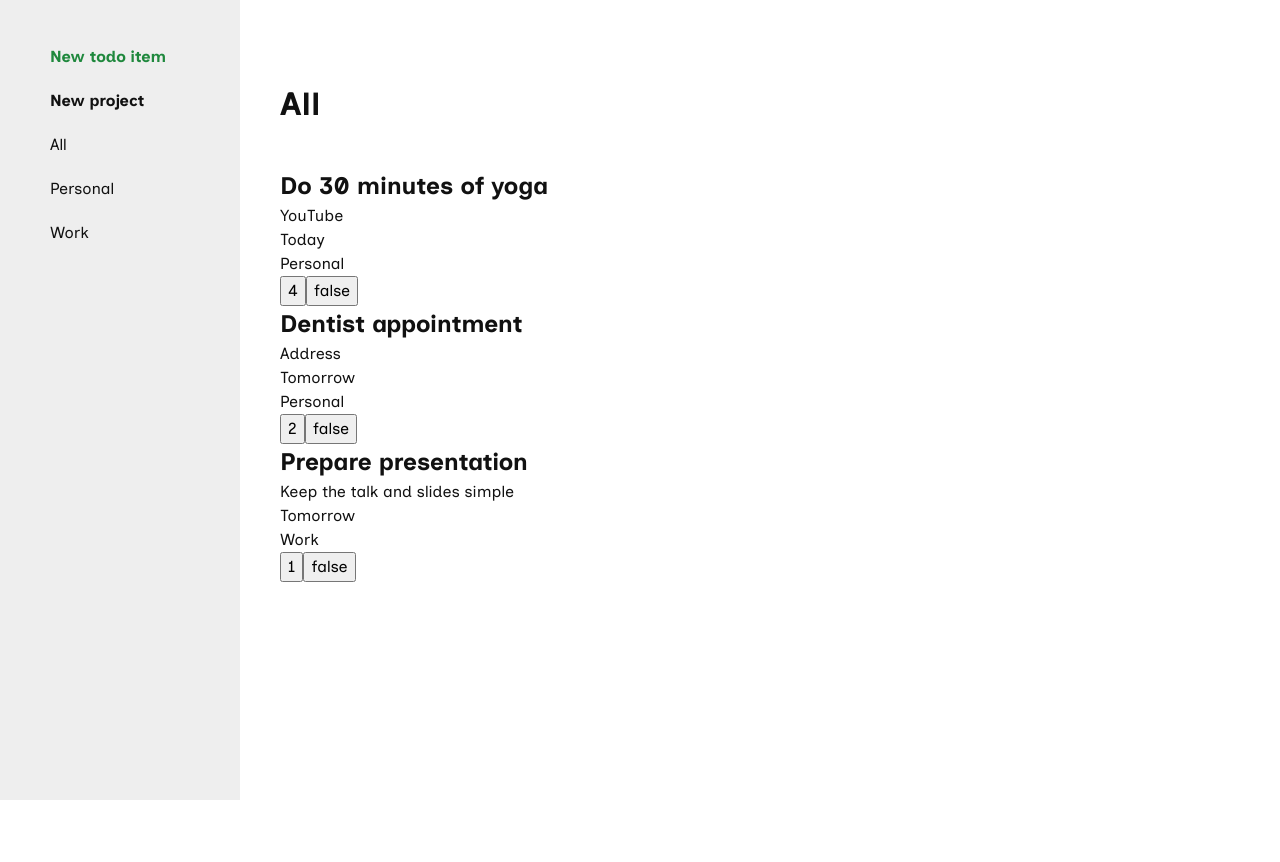
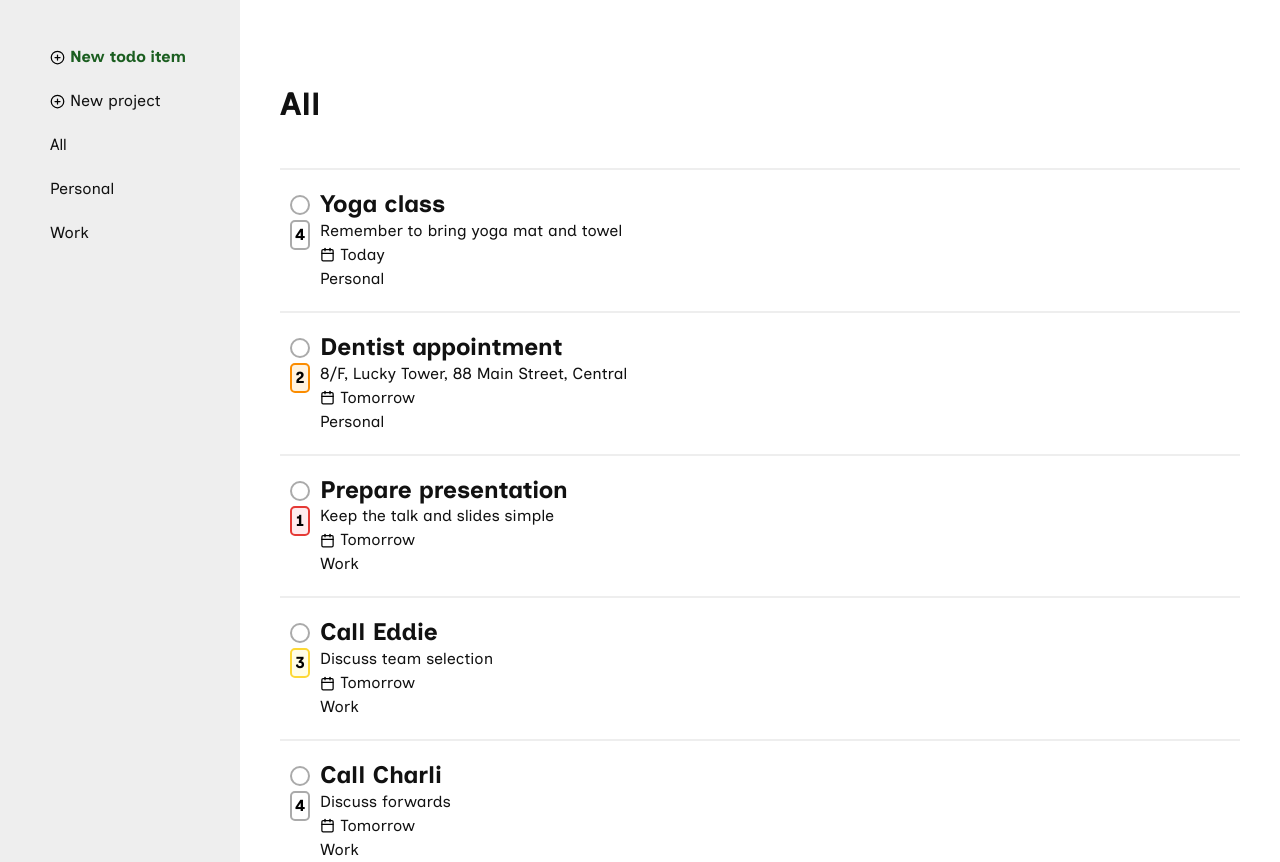
Before and after one commit to dsmchen/todo-list, a website built with webpack: page src/template.html in a window 1280 px wide. Before the commit the page ends 800 px from the top, so only its background shows below. Built offline with nearby package versions, Linux system fonts and the light colour scheme.

Commit message:
Add card style

```diff
--- a/src/modules/todoHandler.js
+++ b/src/modules/todoHandler.js
@@ -58,8 +58,19 @@ export function addTodoItem(title, description, dueDate, project, priority) {
   }
 }
 
-addTodoItem('Do 30 minutes of yoga', 'YouTube', 'Today', 'Personal');
-addTodoItem('Dentist appointment', 'Address', 'Tomorrow', 'Personal', 2);
+addTodoItem(
+  'Yoga class',
+  'Remember to bring yoga mat and towel',
+  'Today',
+  'Personal'
+);
+addTodoItem(
+  'Dentist appointment',
+  '8/F, Lucky Tower, 88 Main Street, Central',
+  'Tomorrow',
+  'Personal',
+  2
+);
 addTodoItem(
   'Prepare presentation',
   'Keep the talk and slides simple',
@@ -67,3 +78,5 @@ addTodoItem(
   'Work',
   1
 );
+addTodoItem('Call Eddie', 'Discuss team selection', 'Tomorrow', 'Work', 3);
+addTodoItem('Call Charli', 'Discuss forwards', 'Tomorrow', 'Work');
--- a/src/modules/todoUI.js
+++ b/src/modules/todoUI.js
@@ -37,17 +37,21 @@ export function todoUI() {
 
     itemCard.setAttribute('data-id', id);
     itemCard.setAttribute('data-project', proj.toLowerCase());
+    itemPriority.setAttribute('data-priority', prio);
+    itemIsDone.setAttribute('data-is-done', isDone);
+
+    itemDueDate.classList.add('due-date');
+    itemPriority.classList.add('priority-btn');
     itemIsDone.classList.add('is-done-btn');
+
+    itemPriority.addEventListener('click', handleClickPriority);
     itemIsDone.addEventListener('click', handleClickIsDone);
-    itemPriority.classList.add('priority-btn');
-    itemPriority.addEventListener('click', handleClickPriority);
 
     itemTitle.textContent = title;
     itemDescription.textContent = desc;
     itemDueDate.textContent = dueDate;
     itemProject.textContent = proj;
     itemPriority.textContent = prio;
-    itemIsDone.textContent = isDone;
 
     itemCard.append(
       itemTitle,
@@ -135,7 +139,7 @@ export function todoUI() {
       (element) => element.id === cardID
     );
     todoItem.toggleIsDone();
-    isDoneButton.textContent = todoItem.isDone;
+    isDoneButton.setAttribute('data-is-done', todoItem.isDone);
   }
 
   // Change priority
@@ -154,5 +158,6 @@ export function todoUI() {
     );
     todoItem.changePriority();
     priorityButton.textContent = todoItem.priority;
+    priorityButton.setAttribute('data-priority', todoItem.priority);
   }
 }
--- a/src/style.css
+++ b/src/style.css
@@ -94,6 +94,11 @@ body {
   color: #111;
 }
 
+a,
+button {
+  cursor: pointer;
+}
+
 .content {
   display: grid;
   grid-template-columns: 240px 1fr;
@@ -123,7 +128,6 @@ nav ul a {
   display: block;
   padding: 5px 10px;
   border-radius: 5px;
-  cursor: pointer;
 }
 
 nav ul a:hover {
@@ -131,12 +135,25 @@ nav ul a:hover {
 }
 
 nav ul a.primary {
-  color: #1f883d;
+  color: #1b5e20;
   font-weight: bold;
 }
 
+nav ul a.primary,
 nav ul a.secondary {
-  font-weight: bold;
+  display: flex;
+  align-items: center;
+}
+
+nav ul a.primary:before,
+nav ul a.secondary:before {
+  content: '';
+  display: block;
+  width: 15px;
+  height: 15px;
+  margin-right: 5px;
+  background: center no-repeat url(./assets/images/circle-plus.svg);
+  background-size: 15px;
 }
 
 header {
@@ -146,4 +163,80 @@ header {
 
 main {
   grid-area: main;
+  display: flex;
+  flex-direction: column;
+  gap: 20px;
+  padding-right: 40px;
 }
+
+article {
+  position: relative;
+  border-top: 2px solid #eee;
+  padding-top: 20px;
+  padding-left: 40px;
+}
+
+article .is-done-btn {
+  background: none;
+  position: absolute;
+  top: 25px;
+  left: 10px;
+  width: 20px;
+  height: 20px;
+  border-radius: 50%;
+  border: 2px solid #aaa;
+}
+
+article .is-done-btn[data-is-done='true'] {
+  background: center no-repeat url(./assets/images/check.svg);
+  background-size: 15px;
+  border: 1px solid #111;
+}
+
+article .priority-btn {
+  position: absolute;
+  top: 50px;
+  left: 10px;
+  width: 20px;
+  padding-left: 2px;
+  padding-right: 2px;
+  border-radius: 5px;
+  border: 2px solid #aaa;
+  text-align: center;
+  font-weight: bold;
+  background: none;
+}
+
+article .priority-btn[data-priority='1'] {
+  border-color: #e53935;
+  background-color: #ffebee;
+}
+
+article .priority-btn[data-priority='2'] {
+  border-color: #fb8c00;
+  background-color: #fff3e0;
+}
+
+article .priority-btn[data-priority='3'] {
+  border-color: #fdd835;
+  background-color: #fffde7;
+}
+
+article h2 {
+  line-height: 1.2;
+}
+
+article .due-date {
+  display: flex;
+  align-items: center;
+}
+
+article .due-date:before {
+  content: '';
+  display: block;
+  width: 15px;
+  height: 15px;
+  margin-right: 5px;
+  background: center no-repeat url(./assets/images/calendar.svg);
+  background-size: 15px;
+}
```
Also changed, not shown: src/assets/images/calendar.svg (added), src/assets/images/check.svg (added), src/assets/images/circle-plus.svg (added).
